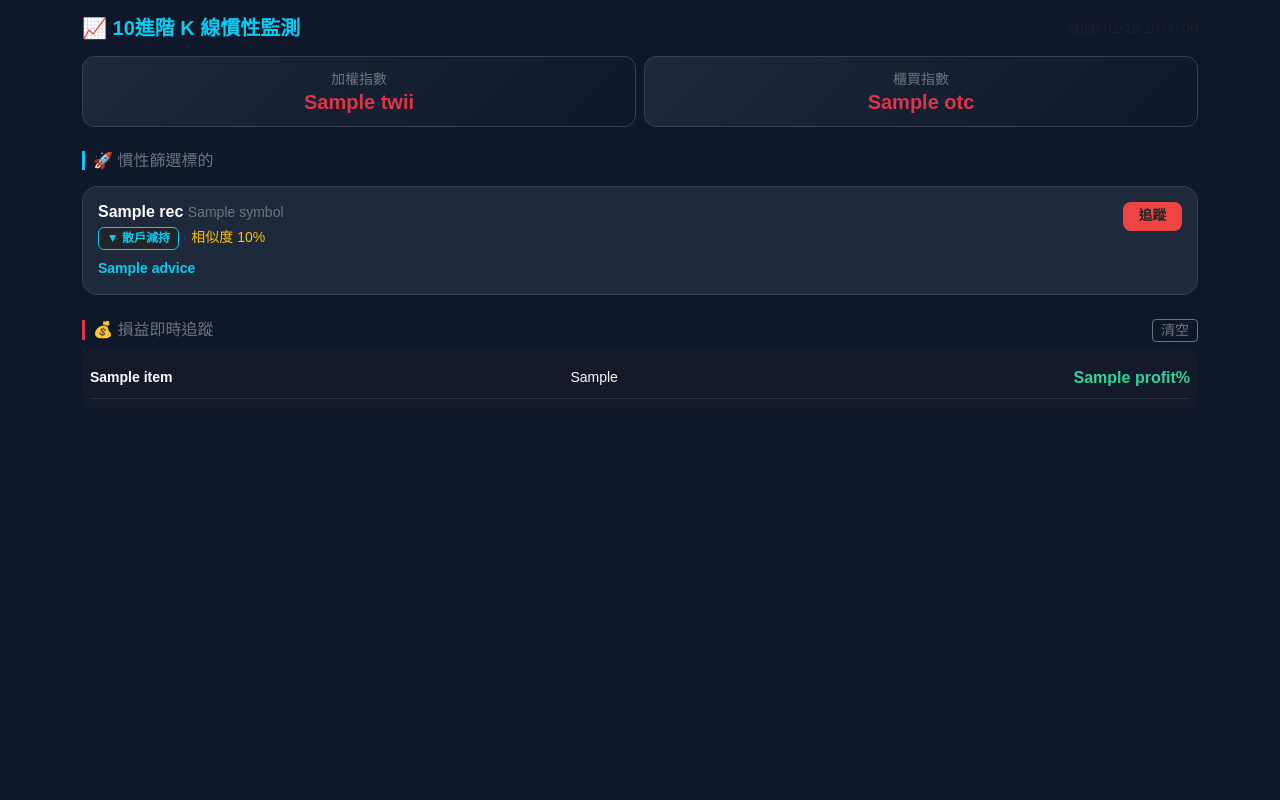
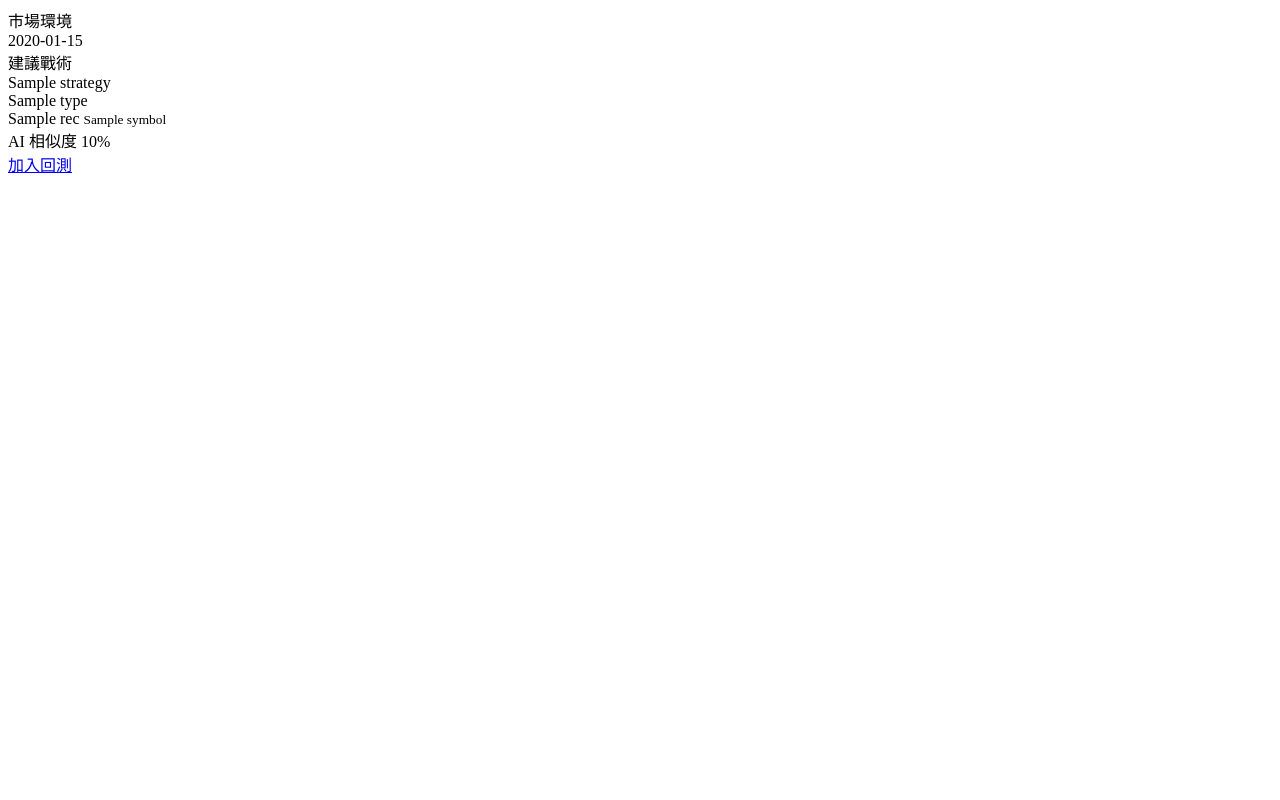
Before and after one commit to dannykao0715-code/stock-ai, a Flask app: template templates/index.html in a window 1280 px wide. Run offline with Flask 3, Linux system fonts and the light colour scheme; the template is opened without the code that fills it: most values are stand-ins (such as "Sample title", 1, 10 or a date in 2020).

Commit message:
Update index.html

```diff
--- a/templates/index.html
+++ b/templates/index.html
@@ -1,83 +1,31 @@
-<!DOCTYPE html>
-<html lang="zh-TW">
-<head>
-    <meta charset="UTF-8">
-    <meta name="viewport" content="width=device-width, initial-scale=1.0, maximum-scale=1.0, user-scalable=no">
-    <title>AI 慣性監測</title>
-    <link href="https://cdn.jsdelivr.net/npm/bootstrap@5.3.0/dist/css/bootstrap.min.css" rel="stylesheet">
-    <style>
-        :root { --bg: #0f172a; --card: #1e293b; --accent: #38bdf8; }
-        body { background-color: var(--bg); color: #f8fafc; font-family: 'PingFang TC', sans-serif; padding-bottom: 30px; }
-        .idx-card { background: linear-gradient(135deg, #1e293b, #0f172a); border: 1px solid #334155; border-radius: 12px; padding: 12px; }
-        .stk-card { background-color: var(--card); border-radius: 15px; border: 1px solid #334155; padding: 15px; margin-bottom: 12px; }
-        .stk-card.hot { border-left: 5px solid #ef4444; }
-        .btn-add { background-color: #ef4444; border: none; font-weight: bold; border-radius: 8px; font-size: 0.85rem; }
-        .pos { color: #fb7185; } .neg { color: #34d399; }
-    </style>
-</head>
-<body>
-<div class="container py-3">
-    <div class="d-flex justify-content-between align-items-center mb-3">
-        <h5 class="fw-bold mb-0 text-info">📈 10進階 K 線慣性監測</h5>
-        <span class="small text-muted">{{ now }}</span>
+<div class="row g-2 mb-4">
+    <div class="col-12">
+        <div class="idx-card border-info">
+            <div class="row text-center">
+                <div class="col-6 border-end border-secondary">
+                    <div class="small text-secondary">市場環境</div>
+                    <div class="h5 mb-0 fw-bold text-info">{{ sentiment }}</div>
                 </div>
-
-    <div class="row g-2 mb-4">
                 <div class="col-6">
-            <div class="idx-card text-center">
-                <div class="small text-secondary">加權指數</div>
-                <div class="h5 mb-0 fw-bold text-danger">{{ indices.twii }}</div>
+                    <div class="small text-secondary">建議戰術</div>
+                    <div class="h5 mb-0 fw-bold text-warning">{{ strategy }}</div>
                 </div>
             </div>
-        <div class="col-6">
-            <div class="idx-card text-center">
-                <div class="small text-secondary">櫃買指數</div>
-                <div class="h5 mb-0 fw-bold text-danger">{{ indices.otc }}</div>
         </div>
     </div>
 </div>
 
-    <h6 class="mb-3 text-secondary border-start border-info ps-2 border-3">🚀 慣性篩選標的</h6>
 {% for rec in recs %}
-    <div class="stk-card {{ 'hot shadow-lg' if rec.is_hot else '' }}">
+<div class="stk-card">
     <div class="d-flex justify-content-between align-items-start">
         <div>
-                <div class="h6 mb-1 fw-bold">{{ rec.name }} <small class="text-secondary fw-normal">{{ rec.symbol }}</small></div>
-                <div class="mb-2">
-                    <span class="badge bg-dark border border-info text-info small">▼ 散戶減持</span>
-                    <span class="text-warning small ms-2">相似度 {{ rec.score }}%</span>
+            <span class="badge bg-secondary mb-1">{{ rec.type }}</span>
+            <div class="h6 fw-bold">{{ rec.name }} <small class="text-muted">{{ rec.symbol }}</small></div>
+            <div class="text-warning small">AI 相似度 {{ rec.score }}%</div>
         </div>
-                <div class="text-info small fw-bold">{{ rec.advice }}</div>
-            </div>
-            <a href="/add/{{ rec.symbol }}/{{ rec.name }}" class="btn btn-add btn-sm px-3">追蹤</a>
-        </div>
-    </div>
-    {% else %}
-    <div class="card p-4 text-center bg-dark bg-opacity-50">
-        <div class="text-warning small">⚠️ 目前盤勢相似度低於 72%</div>
-        <div class="text-muted extra-small">暫無符合慣性目標，建議觀望</div>
-    </div>
-    {% endfor %}
-
-    <div class="mt-4">
-        <div class="d-flex justify-content-between align-items-center mb-2">
-            <h6 class="text-secondary mb-0 border-start border-danger ps-2 border-3">💰 損益即時追蹤</h6>
-            <a href="/clear" class="btn btn-sm btn-outline-secondary py-0 small">清空</a>
-        </div>
-        <div class="bg-dark bg-opacity-25 rounded-3 p-2">
-            {% for item in tracked %}
-            <div class="row g-0 py-2 border-bottom border-secondary border-opacity-25 align-items-center">
-                <div class="col-4 fw-bold small text-truncate">{{ item.name }}</div>
-                <div class="col-3 text-center small">{{ item.curr_p }}</div>
-                <div class="col-5 text-end fw-bold {{ 'pos' if item.profit > 0 else 'neg' }}">
-                    {{ '+' if item.profit > 0 }}{{ item.profit }}%
-                </div>
-            </div>
-            {% else %}
-            <div class="text-center text-muted py-3 small">尚未加入追蹤</div>
-            {% endfor %}
+        <div class="text-end">
+            <a href="/add/{{ rec.symbol }}/{{ rec.name }}" class="btn btn-add btn-sm">加入回測</a>
         </div>
     </div>
 </div>
-</body>
-</html>
+{% endfor %}
```
Lines whose indentation alone changed are shown as unchanged.
